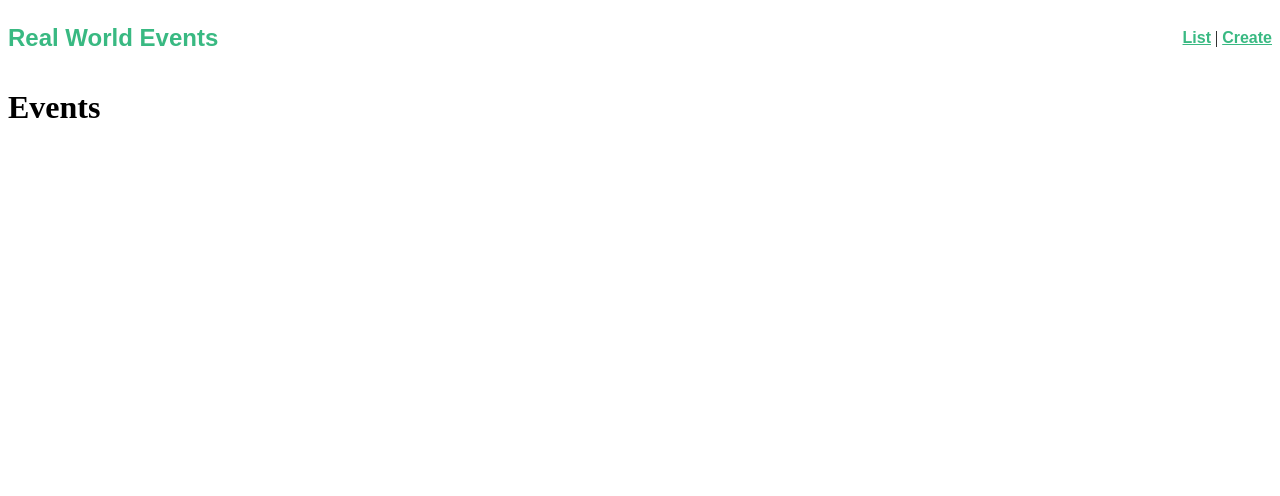
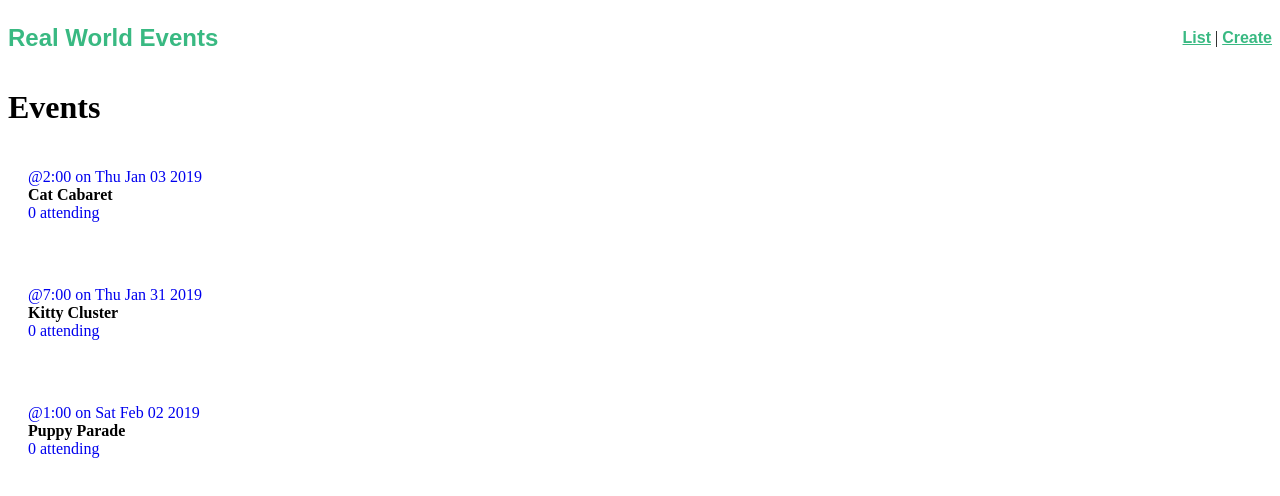
Before and after one commit to simonalarie/real-world-nuxt, a Nuxt app: page / in a window 1280 px wide. Shown: the top 496 px of the page. Built offline with nearby package versions, Linux system fonts and the light colour scheme; data requests are answered from the project's data file.

Commit message:
Using vuex (#1)
* Adding SEO

* Add file based routing

* axios calls done

* end of lesson

* Moving to external api

* ready to deploy

Co-authored-by: Alarie Simon <simon.alarie@loto-quebec.com>

```diff
--- /dev/null
+++ b/components/EventCard.vue
@@ -0,0 +1,46 @@
+<template>
+    <nuxt-link :to="'/event/' + event.id">
+    <div class="-shadow">
+        <span class="eyebrow">
+        @{{ event.time }} on {{ parsedDate }}
+        </span>
+        <h4 class="title">
+        {{ event.title }}
+        </h4>
+        <span>{{ event.attendees.length }} attending</span>
+    </div>
+    </nuxt-link>
+</template>
+<script>
+export default {
+    name: 'EventCard',
+    props: {
+        event: Object
+    },
+    computed: {
+        parsedDate() {
+            const eventDate = new Date(this.event.date)
+            return eventDate.toDateString()
+        }
+    }
+}
+</script>
+<style scoped>
+    div {
+        padding: 20px;
+        margin-bottom: 24px;
+        transition: all 0.2s linear;
+        cursor: pointer;
+    }
+    div:hover {
+        transform: scale(1.01);
+        box-shadow: 0 3px 12px 0 rgba(0, 0, 0, 0.2), 0 1px 15px 0 rgba(0, 0, 0, 0.19);
+    }
+    .title {
+        margin: 0;
+        color: black;
+    }
+    a {
+        text-decoration: none;
+    }
+</style>
--- a/components/NavBar.vue
+++ b/components/NavBar.vue
@@ -3,7 +3,7 @@
         <nuxt-link to="/" class="brand">Real World Events</nuxt-link>
         <nav>
           <nuxt-link to="/">List</nuxt-link>&nbsp;|
-          <nuxt-link to="/create">Create</nuxt-link>
+          <nuxt-link to="/event/create">Create</nuxt-link>
         </nav>
       </div>
     </template>
--- /dev/null
+++ b/db.json
@@ -0,0 +1,49 @@
+{
+    "events": [
+      {
+        "id": 5928101,
+        "user": {
+          "id": "abc123",
+          "name": "Adam"
+        },
+        "category": "animal welfare",
+        "organizer": "Adam",
+        "title": "Cat Cabaret",
+        "description": "Yay felines!",
+        "location": "Meow Town",
+        "date": "2019-01-03T21:54:00.000Z",
+        "time": "2:00",
+        "attendees": []
+      },
+      {
+        "id": 8419988,
+        "user": {
+          "id": "abc123",
+          "name": "Adam"
+        },
+        "category": "animal welfare",
+        "organizer": "Adam",
+        "title": "Kitty Cluster",
+        "description": "Yay cats!",
+        "location": "Catlandia",
+        "date": "2019-01-31T22:09:00.000Z",
+        "time": "7:00",
+        "attendees": []
+      },
+      {
+        "id": 4582797,
+        "user": {
+          "id": "abc123",
+          "name": "Adam"
+        },
+        "category": "animal welfare",
+        "organizer": "Adam",
+        "title": "Puppy Parade",
+        "description": "Yay pups!",
+        "location": "Puptown ",
+        "date": "2019-02-02T23:27:00.000Z",
+        "time": "1:00",
+        "attendees": []
+      }
+    ]
+  }
--- /dev/null
+++ b/layouts/error.vue
@@ -0,0 +1,40 @@
+<template>
+      <div>
+        <svg xmlns="http://www.w3.org/2000/svg" width="90" height="90" fill="#DBE1EC" viewBox="0 0 48 48">
+          <path d="M22 30h4v4h-4zm0-16h4v12h-4zm1.99-10C12.94 4 4 12.95 4 24s8.94 20 19.99 20S44 35.05 44 24 35.04 4 23.99 4zM24 40c-8.84 0-16-7.16-16-16S15.16 8 24 8s16 7.16 16 16-7.16 16-16 16z" />
+        </svg>
+        <div class="title">
+          {{ message }}
+        </div>
+        <p v-if="statusCode === 404">
+          <nuxt-link to="/">
+            Return to homepage
+          </nuxt-link>
+        </p>
+      </div>
+    </template>
+<script>
+    export default {
+        // Traitement d'erreur from vue documentation
+        name: 'NuxtError',
+        props: {
+        error: {  // <--- Send in the error
+            type: Object,
+            default: null
+        }
+        },
+        head() {
+        return {
+            title: this.message // <--- Set the SEO title
+        }
+        },
+        computed: {
+        statusCode() {  // <--- Get the status code
+            return (this.error && this.error.statusCode) || 500
+        },
+        message() {  // <--- Print the error
+            return this.error.message
+        }
+        }
+    }
+</script>
--- a/nuxt.config.js
+++ b/nuxt.config.js
@@ -1,3 +1,4 @@
+import EventService from './services/EventService.js'
 export default {
   // Target: https://go.nuxtjs.dev/config-target
   target: 'static',
@@ -46,4 +47,14 @@ export default {
 
   // Build Configuration: https://go.nuxtjs.dev/config-build
   build: {},
+
+  generate: {
+    routes: () => {
+      return EventService.getEvents().then(response => {
+        return response.data.map(event => {
+          return '/event/' + event.id
+        })
+      })
+    }
+  }
 }
--- a/pages/create.vue
+++ /dev/null
@@ -1,5 +0,0 @@
-<template>
-    <div>
-        <h1>Create An Event</h1>
-    </div>
-</template>
--- /dev/null
+++ b/pages/event/_id.vue
@@ -0,0 +1,109 @@
+<template>
+<div>
+    <div class="event-header">
+      <span class="eyebrow">
+        @{{ event.time }} on {{ event.date }}
+      </span>
+      <h1 class="title">
+        {{ event.title }}
+      </h1>
+      <h5>Organized by {{ event.organizer ? event.organizer.name : '' }}</h5>
+      <h5>Category: {{ event.category }}</h5>
+    </div>
+
+    <span name="map">
+      <h2>Location</h2>
+    </span>
+
+    <address>{{ event.location }}</address>
+
+    <h2>Event details</h2>
+    <p>{{ event.description }}</p>
+
+    <h2>
+      Attendees
+      <span class="badge -fill-gradient">
+        {{ event.attendees ? event.attendees.length : 0 }}
+      </span>
+    </h2>
+    <ul class="list-group">
+      <li v-for="(attendee, index) in event.attendees" :key="index" class="list-item">
+        <b>{{ attendee.name }}</b>
+      </li>
+    </ul>
+  </div>
+</template>
+<script>
+import { mapState } from 'vuex'
+export default {
+  head() {
+    return {
+      title: this.event.title,
+      meta: [
+        {
+          hid: 'description',
+          name: 'description',
+          content: 'What you need to know about ' + this.event.title
+        }
+      ]
+    }
+  },
+  async fetch({ store, error, params }) {
+    try {
+      await store.dispatch('events/fetchEvent', params.id)
+    } catch (e) {
+      error({
+        statusCode: 503,
+        message: 'Unable to fetch event #' + params.id
+      })
+    }
+  },
+  computed: mapState({
+    event: state => state.events.event
+  })
+}
+</script>
+
+<style scoped>
+.prompt-box {
+  position: relative;
+  overflow: hidden;
+  padding: 1em;
+  margin-bottom: 24px;
+  transform: scaleY(1);
+}
+.prompt-box > .title {
+  margin: 0 0 0.5em;
+}
+.prompt-box > .title > .meta {
+  margin-left: 10px;
+}
+.prompt-box > .actions {
+  display: flex;
+  align-items: center;
+}
+.prompt-box > button {
+  margin-right: 0.5em;
+}
+.prompt-box > button:last-of-type {
+  margin-right: 0;
+}
+.location {
+  margin-bottom: 0;
+}
+.location > .icon {
+  margin-left: 10px;
+}
+.event-header > .title {
+  margin: 0;
+}
+.list-group {
+  margin: 0;
+  padding: 0;
+  list-style: none;
+}
+.list-group > .list-item {
+  padding: 1em 0;
+  border-bottom: solid 1px #e5e5e5;
+}
+</style>
--- /dev/null
+++ b/pages/event/create.vue
@@ -0,0 +1,21 @@
+<template>
+    <div>
+        <h1>Create An Event</h1>
+    </div>
+</template>
+   <script>
+    export default {
+      head() {
+        return {
+          title: 'Create an Event - Real World Events',
+          meta: [
+            {
+              hid: 'description',
+              name: 'description',
+              content: 'You can create a new event in your neighborhood'
+            }
+          ]
+        }
+      }
+    }
+    </script>
--- a/pages/index.vue
+++ b/pages/index.vue
@@ -1,5 +1,43 @@
- <template>
-      <div>
-        <h1>Events</h1>
-      </div>
-    </template>
+<template>
+  <div>
+    <h1>Events</h1>
+
+    <EventCard
+      v-for="(event, index) in events"
+      :key="index"
+      :event="event"
+      :data-index="index"
+    />
+  </div>
+</template>
+<script>
+import { mapState } from 'vuex'
+import EventCard from '@/components/EventCard.vue'
+
+
+export default {
+  head() {
+    return {
+      title: 'Event Listing'
+    }
+  },
+  // The fetch (page component hook)0 works on client & server-side to fill the store before rendering the page
+  async fetch({ store, error }) {
+    try {
+      // Don't have to return a value that merges with component data
+      await store.dispatch('events/fetchEvents')
+    } catch (e) {
+      error({
+        statusCode: 503,
+        message: 'Unable to fetch events at this time. Please try again.'
+      })
+    }
+  },
+  components: {
+    EventCard
+  },
+  computed: mapState({
+    events: state => state.events.events
+  })
+}
+</script>
--- /dev/null
+++ b/services/EventService.js
@@ -0,0 +1,20 @@
+import axios from 'axios'
+
+const apiClient = axios.create({
+  baseURL: `http://localhost:3000`,
+  // baseURL: `https://my-json-server.typicode.com/Code-Pop/real-world-nuxt`,
+  withCredentials: false,
+  headers: {
+    Accept: 'application/json',
+    'Content-Type': 'application/json'
+  }
+})
+
+export default {
+  getEvents() {
+    return apiClient.get('/events')
+  },
+  getEvent(id) {
+    return apiClient.get('/events/' + id)
+  }
+}
--- /dev/null
+++ b/store/events.js
@@ -0,0 +1,28 @@
+import EventService from '@/services/EventService.js'
+
+// state value should be a function to avoid unwanted shared state on server side
+export const state = () => ({
+  events: [],
+  event: {}
+})
+export const mutations = {
+  SET_EVENTS(state, events) {
+    state.events = events
+  },
+  SET_EVENT(state, event) {
+    state.event = event
+  }
+}
+export const actions = {
+  // we need to return a promise from our fetchEvent actions. so our component know when this promise is resolved so it can continue loading the page.
+  fetchEvents({ commit }) {
+    return EventService.getEvents().then(response => {
+      commit('SET_EVENTS', response.data)
+    })
+  },
+  fetchEvent({ commit }, id) {
+    return EventService.getEvent(id).then(response => {
+      commit('SET_EVENT', response.data)
+    })
+  }
+}
```
Also changed, not shown: .eslintrc.js.
